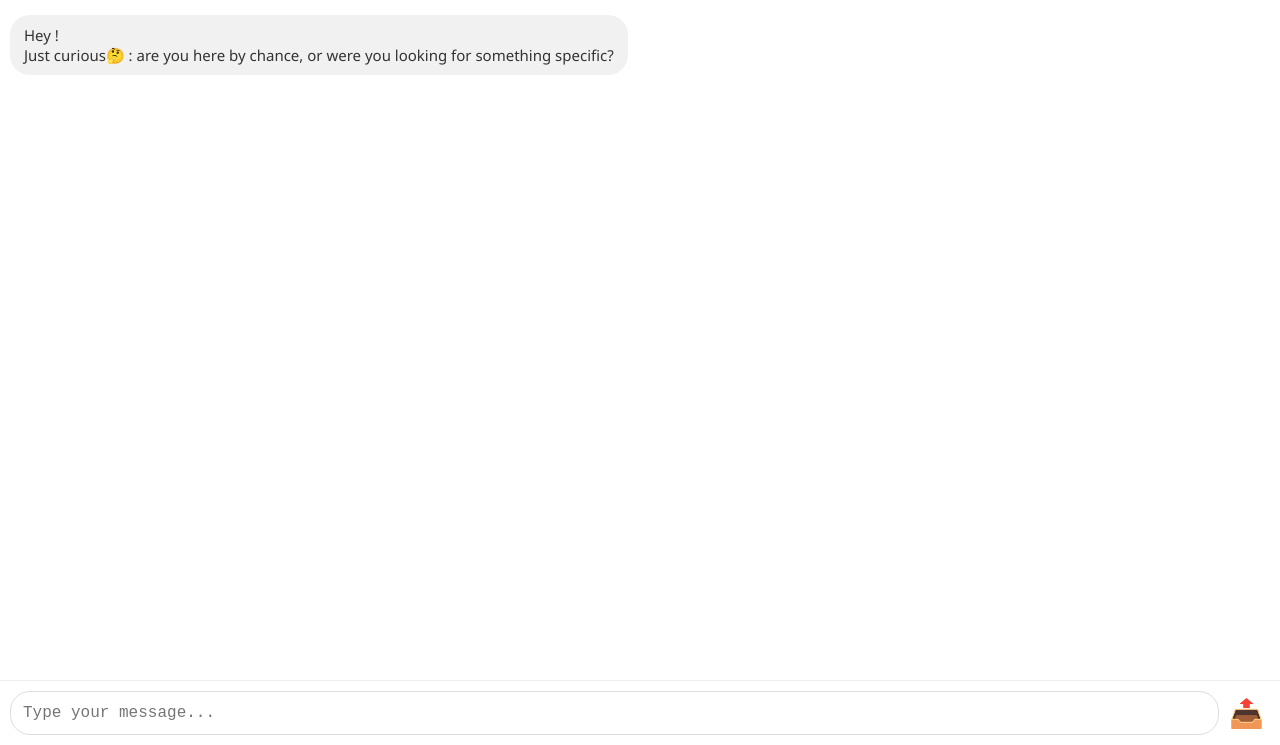
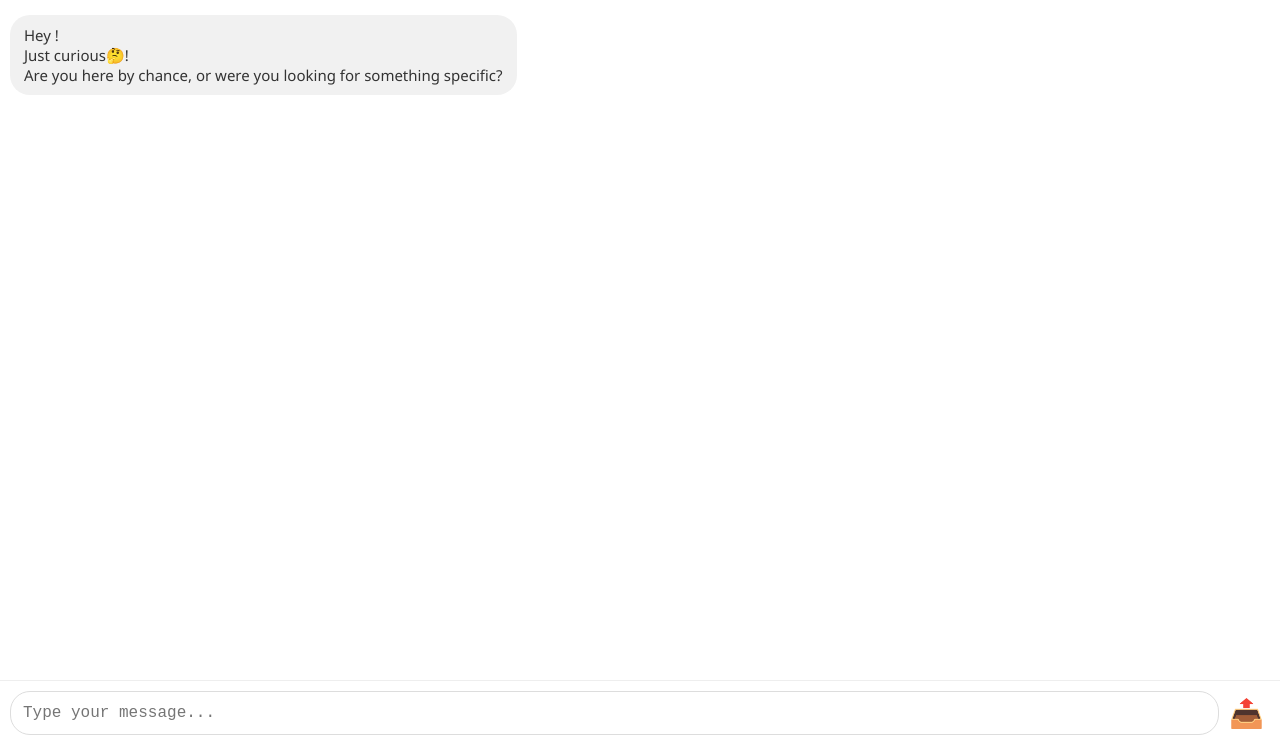
Before and after one commit to tawxp2004/Router, a website: page to.html in a window 1280 px wide. Shown: the part 55-800 px from the top of the page. Drawn offline with Linux system fonts and the light colour scheme.

Commit message:
Update to.html

```diff
--- a/to.html
+++ b/to.html
@@ -130,7 +130,7 @@
       <button id="close-btn">&times;</button>
     </div>
     <div class="chatbot-messages" id="chat">
-      <div class="message bot">Hey !<br> Just curious🤔 : are you here by chance, or were you looking for something specific?</div>
+      <div class="message bot">Hey !<br> Just curious🤔!<br>Are you here by chance, or were you looking for something specific?</div>
     </div>
     <form id="chat-form" class="chatbot-input">
       <textarea id="input-message" placeholder="Type your message..." required rows="1"></textarea>
```
